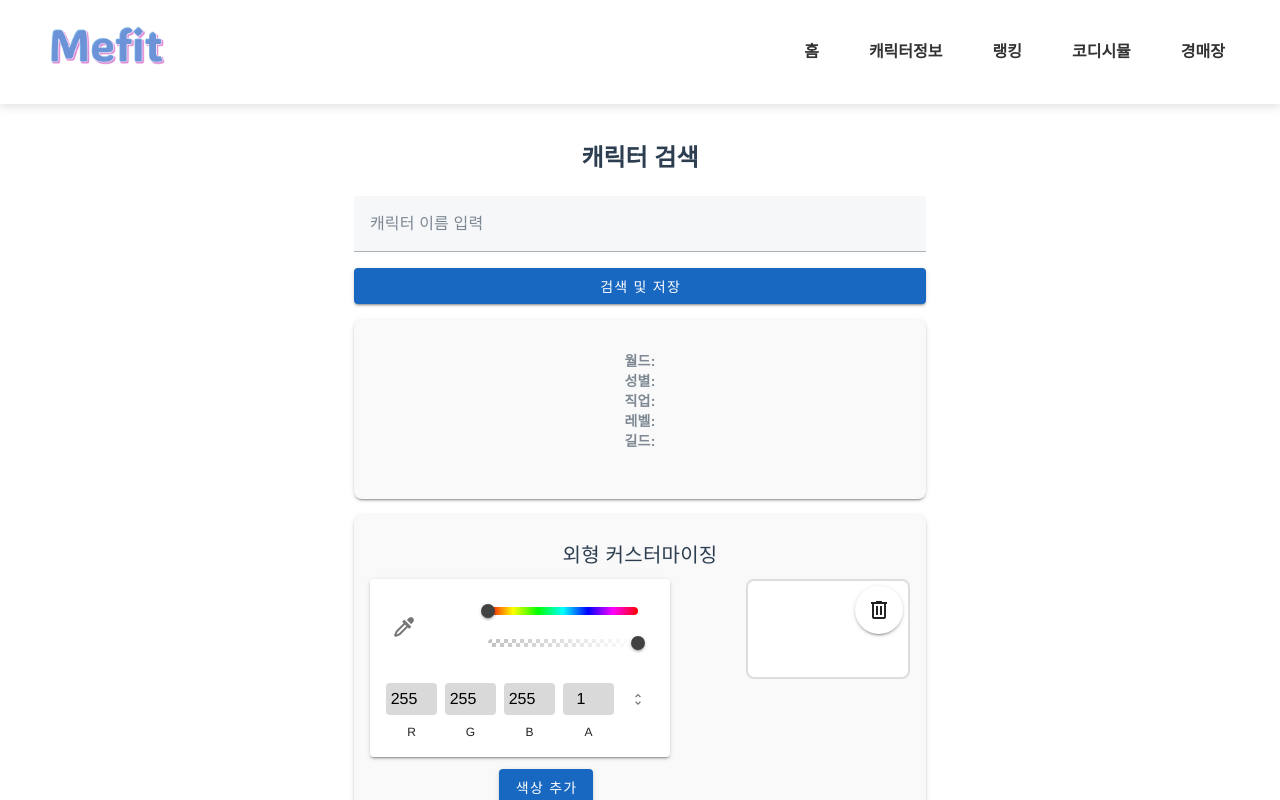
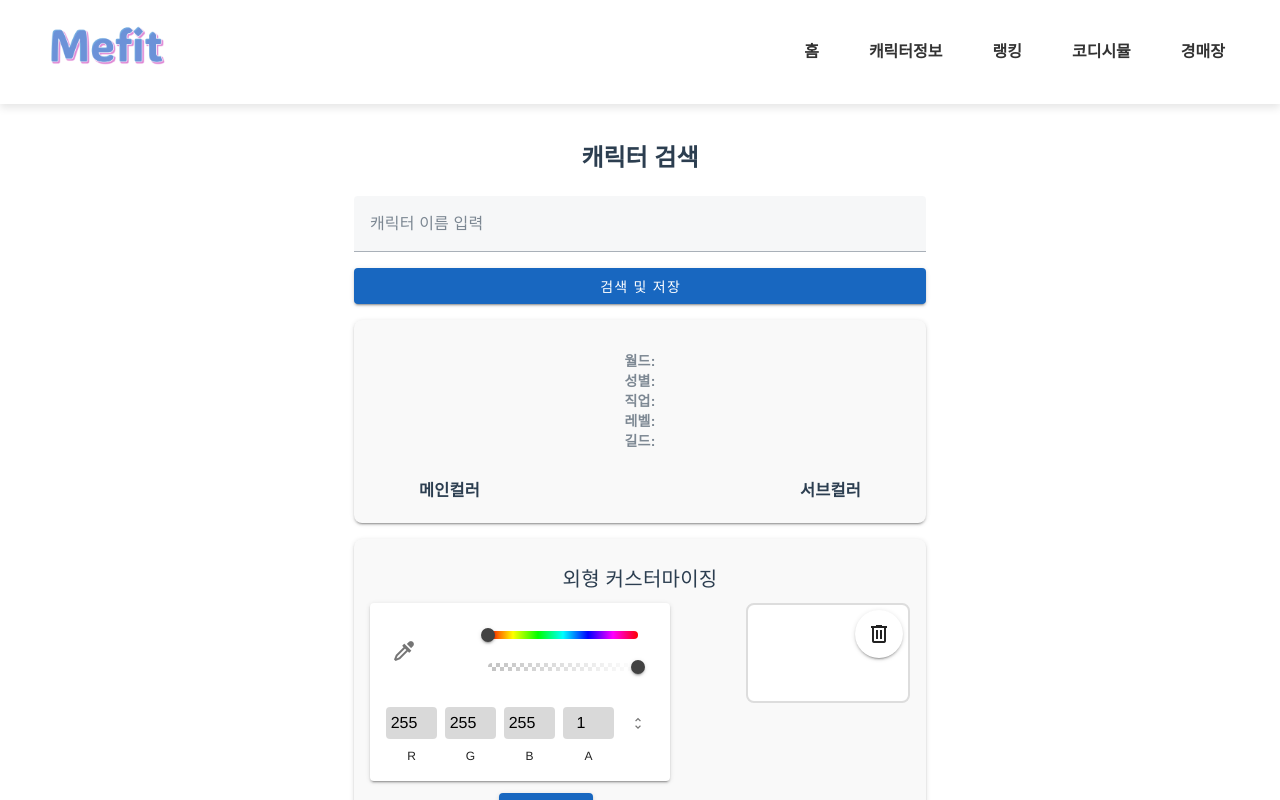
Before and after one commit to wmeong/Mefit-client, a Vue app in the folder mefit-client/: page /characterinfo in a window 1280 px wide. Shown: the top 800 px of the page. Built offline with nearby package versions, Linux system fonts and the light colour scheme.

Commit message:
feat: 메인컬러, 서브컬러 기능 추가

```diff
--- a/mefit-client/src/views/CharacterInfo.vue
+++ b/mefit-client/src/views/CharacterInfo.vue
@@ -24,6 +24,30 @@
         </v-btn>
 
         <!-- 캐릭터 정보 카드 -->
+        <!-- <v-card v-if="character" class="mb-4 pa-4 elevation-2 modern-card">
+          <v-card-title class="headline text-center">
+            {{ character.character_name }}
+          </v-card-title>
+          <v-card-subtitle class="text-center">
+            <p><strong>월드:</strong> {{ character.world_name }}</p>
+            <p><strong>성별:</strong> {{ character.character_gender }}</p>
+            <p><strong>직업:</strong> {{ character.character_class }}</p>
+            <p><strong>레벨:</strong> {{ character.character_level }}</p>
+            <p><strong>길드:</strong> {{ character.character_guild_name }}</p>
+          </v-card-subtitle>
+
+
+          <v-card-text class="text-center">
+            <v-img
+              :src="character.character_image"
+              alt="Character Image"
+              contain
+              max-height="200"
+            ></v-img>
+          </v-card-text>
+        </v-card> -->
+
+  <!-- 캐릭터 정보 카드 -->
         <v-card v-if="character" class="mb-4 pa-4 elevation-2 modern-card">
           <v-card-title class="headline text-center">
             {{ character.character_name }}
@@ -35,13 +59,42 @@
             <p><strong>레벨:</strong> {{ character.character_level }}</p>
             <p><strong>길드:</strong> {{ character.character_guild_name }}</p>
           </v-card-subtitle>
-          <v-card-text class="text-center">
+          <v-card-text class="d-flex justify-center">
+            <!-- 메인 컬러 표시 -->
+            <v-col cols="3">
+              <h3 class="text-center">메인컬러</h3>
+              <v-row>
+                <v-col
+                  v-for="(color, index) in character.main_colors"
+                  :key="'main-color-' + index"
+                  class="d-flex justify-center mb-2"
+                >
+                  <v-avatar :color="color" size="36"></v-avatar>
+                </v-col>
+              </v-row>
+            </v-col>
+
+            <!-- 캐릭터 이미지 -->
             <v-img
               :src="character.character_image"
               alt="Character Image"
               contain
               max-height="200"
             ></v-img>
+
+            <!-- 서브 컬러 표시 -->
+            <v-col cols="3">
+              <h3 class="text-center">서브컬러</h3>
+              <v-row>
+                <v-col
+                  v-for="(color, index) in character.sub_colors"
+                  :key="'sub-color-' + index"
+                  class="d-flex justify-center mb-2"
+                >
+                  <v-avatar :color="color" size="36"></v-avatar>
+                </v-col>
+              </v-row>
+            </v-col>
           </v-card-text>
         </v-card>
 
```
